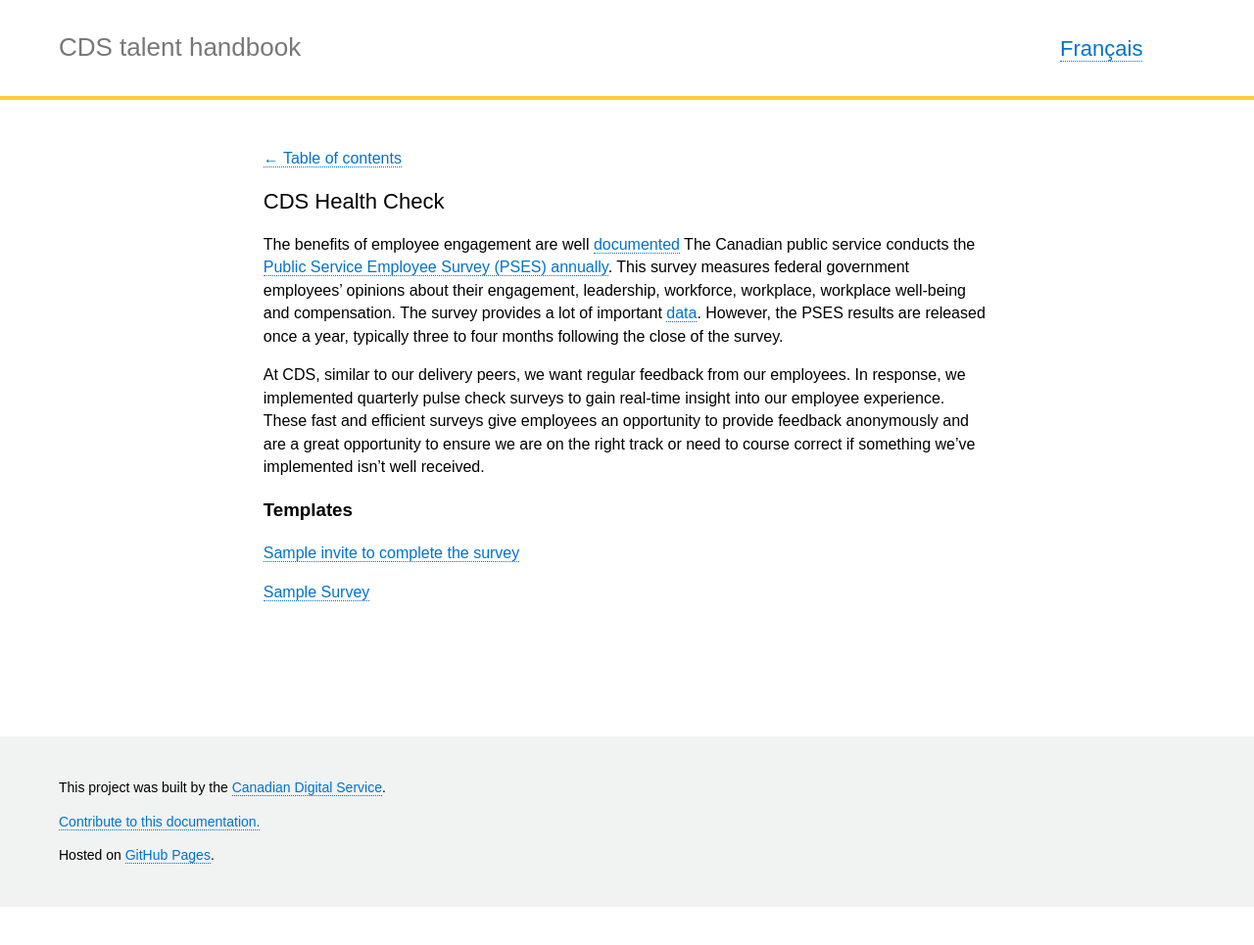
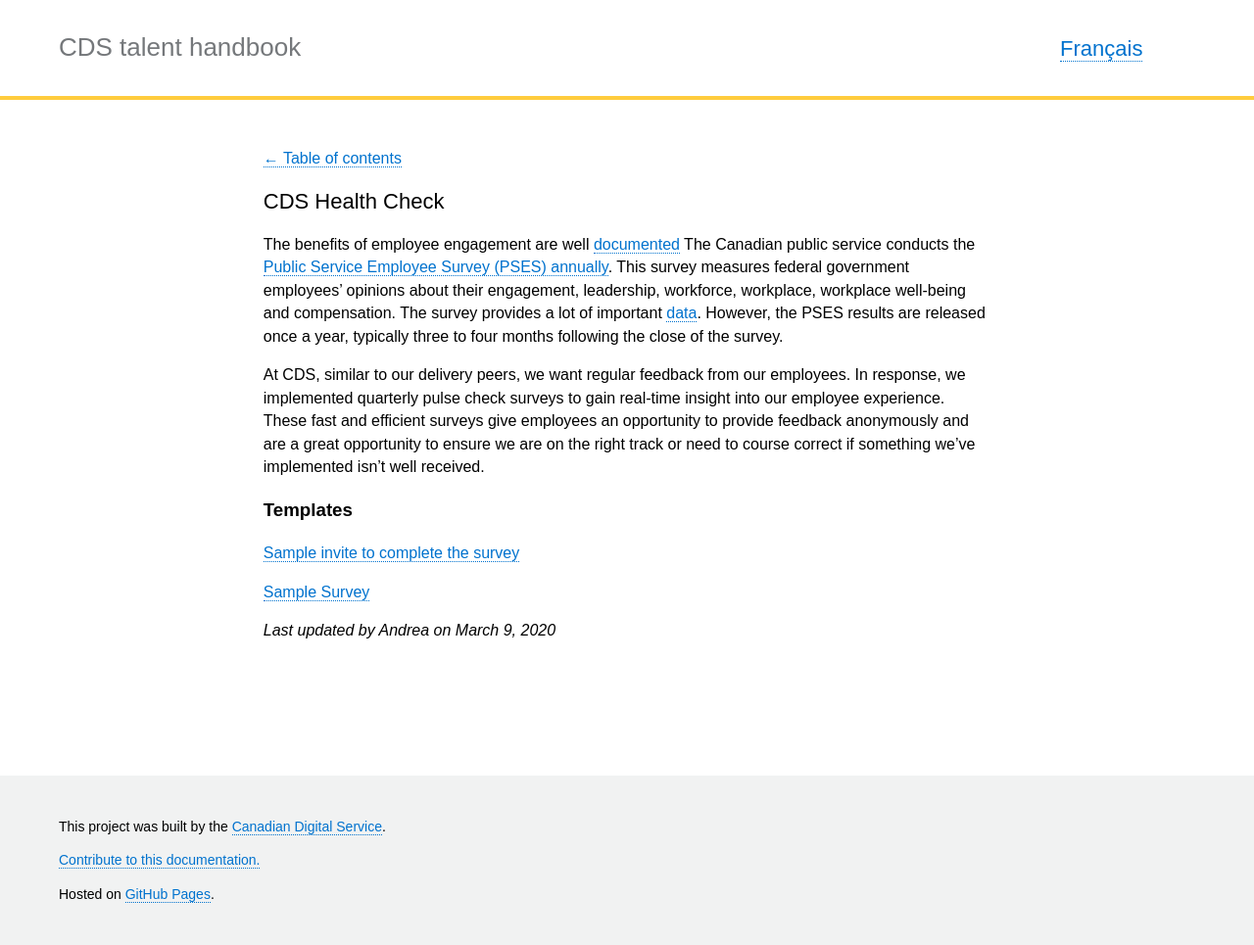
Before and after one commit to cds-snc/talent, a Jekyll site: the page built from _pages/en/templates/healthcheck.md, in a window 1280 px wide. Shown: the whole page at 98% size. Built offline with Jekyll 4.4.1, drawn with Linux system fonts in a browser that asks for light colours; before the commit the page ends 926 px from its top, so only the background shows below that.

Commit message:
added last updated

```diff
--- a/_pages/en/templates/healthcheck.md
+++ b/_pages/en/templates/healthcheck.md
@@ -16,3 +16,6 @@ At CDS, similar to our delivery peers, we want regular feedback from our employe
 [Sample invite to complete the survey](https://docs.google.com/document/d/1lM-Z7hvKcE1FEp5KCnc95REiVmfMYDcaQJ02Fiv-N1c/edit?usp=sharing)
 
 [Sample Survey](https://docs.google.com/a/cds-snc.ca/forms/d/1g2c55_6SbVL9g1cWGk34efcvmhFVIkoi35HhXmn_fb8/edit?usp=sharing)
+
+
+*Last updated by Andrea on March 9, 2020*
```
